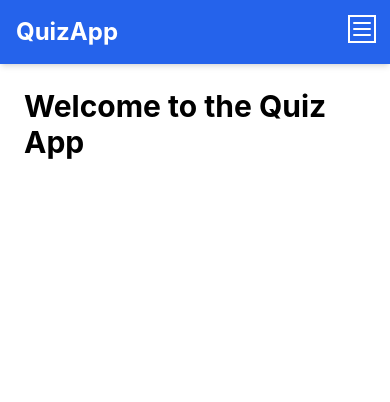
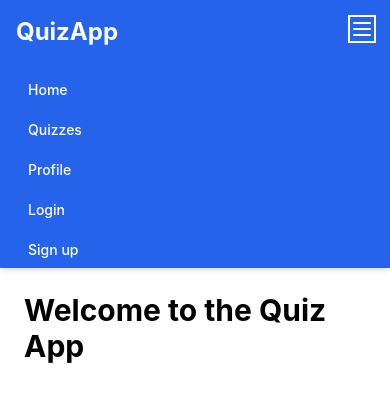
Before and after one commit to prabhakarsingh2019/MERN, a React (Create React App) app in the folder quiz-app/frontend/: page / in a window 390 px wide. Both pictures are taken after a click on the button 362 px from the left and 29 px from the top of the page. Shown: the top 402 px of the page. Built offline with nearby package versions, Linux system fonts and the light colour scheme.

Commit message:
fixed navbar for smaller screen

```diff
--- a/quiz-app/frontend/src/components/Navbar.js
+++ b/quiz-app/frontend/src/components/Navbar.js
@@ -1,7 +1,9 @@
-import React from "react";
+import React, { useState } from "react";
 import { Link } from "react-router-dom";
 
 const Navbar = () => {
+  const [isMenuOpen, setIsMenuOpen] = useState(false);
+  const toggleMenu = () => setIsMenuOpen(!isMenuOpen);
   return (
     <nav className="bg-blue-600 text-white shadow-md">
       <div className="max-w-7xl mx-auto px-4 sm:px-6 lg:px-8">
@@ -12,6 +14,7 @@ const Navbar = () => {
             </Link>
           </div>
 
+          {/* Links for larger screens */}
           <div className="hidden md:flex space-x-4">
             <Link
               to="/"
@@ -45,8 +48,12 @@ const Navbar = () => {
             </Link>
           </div>
 
+          {/* Hamburger Icon for smaller screens */}
           <div className="md:hidden">
-            <button className="text-white focus:outline-none focus:ring-2 focus:ring-white">
+            <button
+              onClick={toggleMenu}
+              className="text-white focus:outline-none focus:ring-2 focus:ring-white"
+            >
               <svg
                 className="h-6 w-6"
                 xmlns="http://www.w3.org/2000/svg"
@@ -65,6 +72,42 @@ const Navbar = () => {
             </button>
           </div>
         </div>
+
+        {/* Dropdown Menu for smaller screens */}
+        {isMenuOpen && (
+          <div className="md:hidden space-y-1 mt-2">
+            <Link
+              to="/"
+              className="block text-white hover:bg-blue-700 px-3 py-2 rounded-md text-sm font-medium"
+            >
+              Home
+            </Link>
+            <Link
+              to="/quiz"
+              className="block text-white hover:bg-blue-700 px-3 py-2 rounded-md text-sm font-medium"
+            >
+              Quizzes
+            </Link>
+            <Link
+              to="/profile"
+              className="block text-white hover:bg-blue-700 px-3 py-2 rounded-md text-sm font-medium"
+            >
+              Profile
+            </Link>
+            <Link
+              to="/login"
+              className="block text-white hover:bg-blue-700 px-3 py-2 rounded-md text-sm font-medium"
+            >
+              Login
+            </Link>
+            <Link
+              to="/sign-up"
+              className="block text-white hover:bg-blue-700 px-3 py-2 rounded-md text-sm font-medium"
+            >
+              Sign up
+            </Link>
+          </div>
+        )}
       </div>
     </nav>
   );
```
